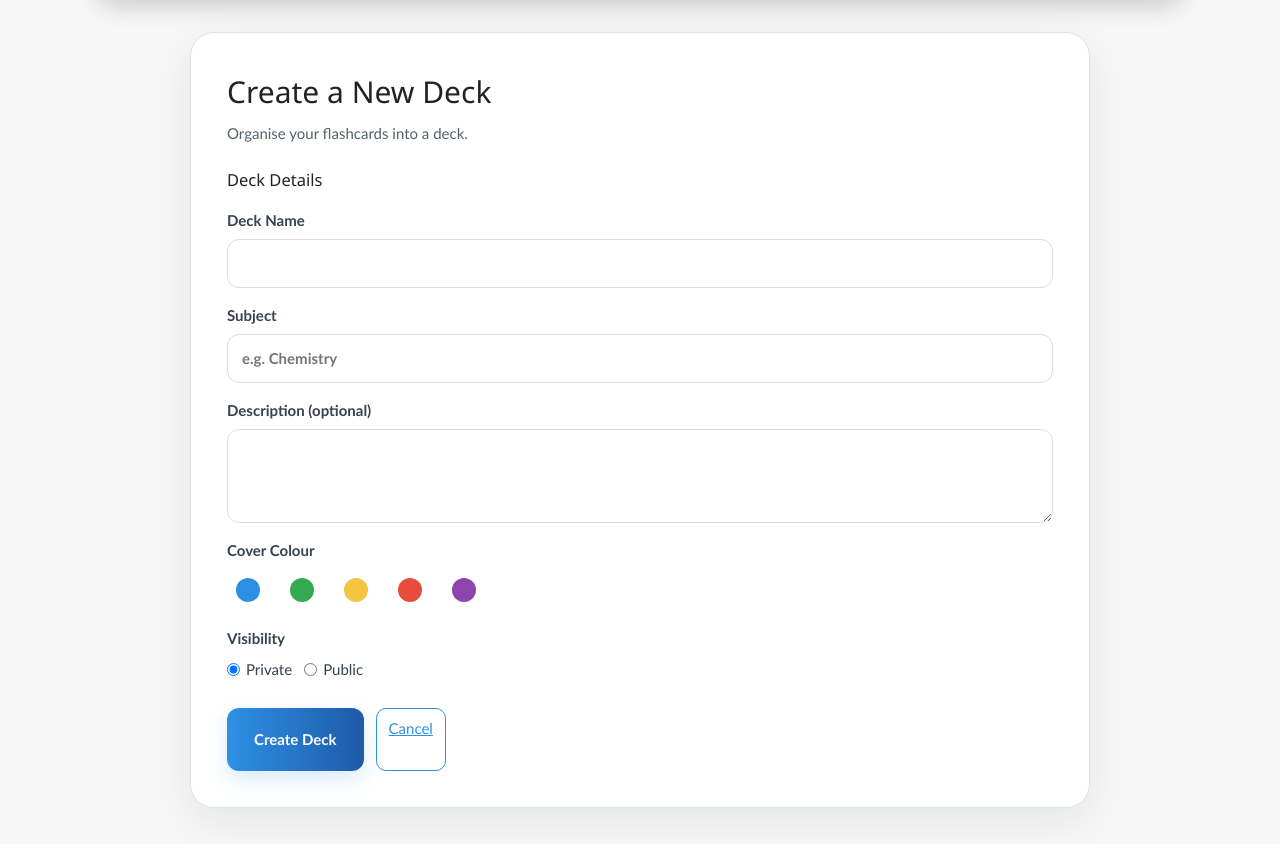
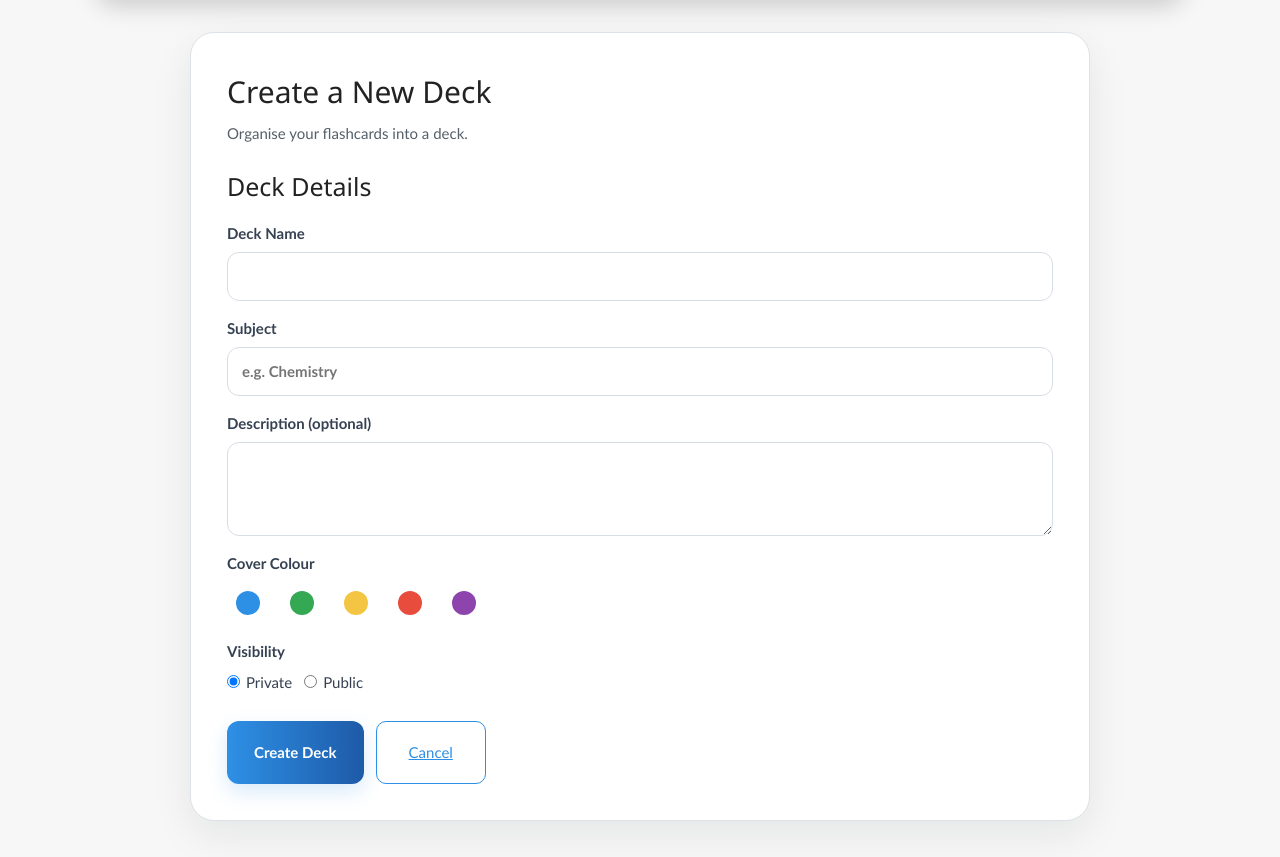
Before and after one commit to TheSriramM/Y12-revision-app, a Flask app: page /create_deck in a window 1280 px wide. Shown: the part 195-1052 px from the top of the page. Before the commit the page ends 1031 px from the top, so only its background shows below. Run offline with Flask 3, Linux system fonts and the light colour scheme; a user stored in the database is signed in.

Commit message:
slight modifications to the ui of the create deck page

```diff
--- a/static/dashboard.css
+++ b/static/dashboard.css
@@ -194,10 +194,13 @@ body{
     text-decoration: none;
     box-shadow: 0 8px 20px rgba(46,144,229,0.18);
     border: none;
-    display: inline-block;
+    display: inline-flex;
+    align-items: center;
+    justify-content: center;
+    text-align: center;
 }
 
-.btn-primary:hover {
+.btn-primary:hover, .btn-secondary:hover {
     transform: translateY(-2px);
 }
 
@@ -279,7 +282,7 @@ body{
     background: transparent;
     border: 1px solid #2E90E5;
     color: #2E90E5;
-    padding: 8px 12px;
+    padding: 14px 32px;
     border-radius: 10px;
     cursor: pointer;
 }
@@ -310,6 +313,7 @@ body{
     margin: 0 0 8px 0;
     font-size: 2rem;
     color: #222;
+    font-weight: 500;
 }
 
 .create-deck-header p {
@@ -440,9 +444,23 @@ body{
     margin-top: 8px;
 }
 
+.form-section h2 {
+    font-weight: 500;
+    font-size: 25px;
+}
+
 .deck-subject {
     margin: 6px 0 0 0;
     color: #2E90E5;
     font-size: 0.9rem;
     font-weight: 600;
 }
+
+/* Center the text on the buttons */
+.btn-primary,
+.btn-secondary {
+    display: inline-flex;
+    align-items: center;
+    justify-content: center;
+    text-align: center;
+}
```
